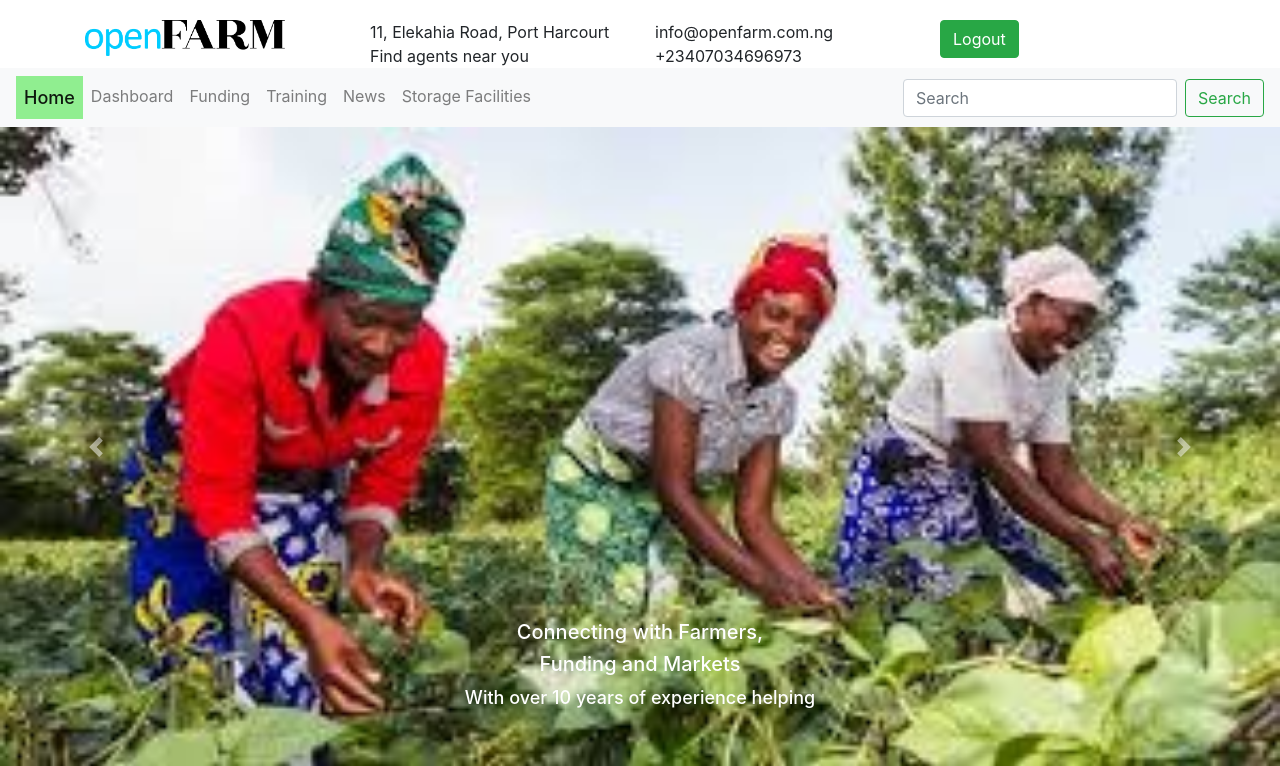
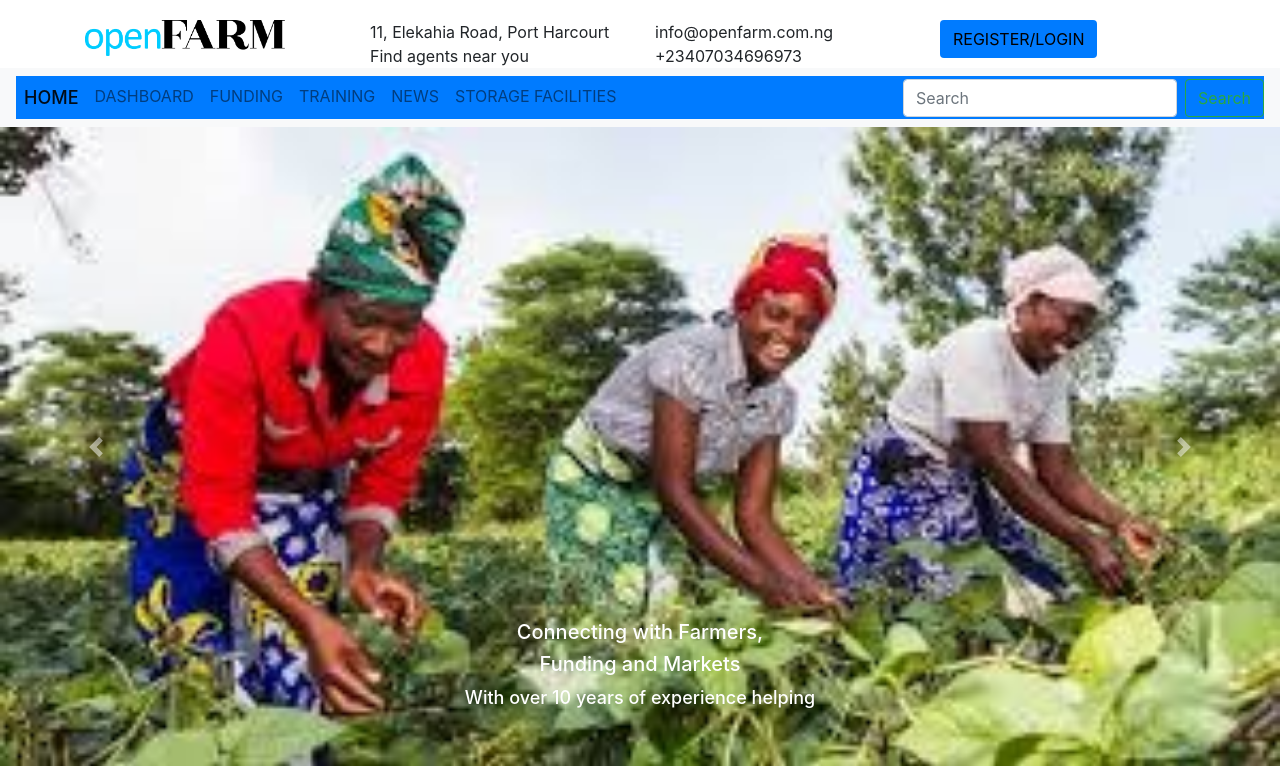
Before and after one commit to ozimos/openFarm, a PHP site: page / in a window 1280 px wide. Shown: the top 766 px of the page. Run offline with PHP 8.4, Linux system fonts and the light colour scheme.

Commit message:
nav styling

```diff
--- a/Agro-Vine/css/style.css
+++ b/Agro-Vine/css/style.css
@@ -20,7 +20,6 @@ body{
 }
 
 .active{
-    color: lightgreen;
     font-weight:500;
     font-size: 18px;
 }
@@ -32,6 +31,3 @@ body{
 #view1 li{
     display: inline;
 }
-.active a{
-    background: lightgreen;
-}
--- a/Agro-Vine/index.php
+++ b/Agro-Vine/index.php
@@ -23,7 +23,7 @@
         <br> +23407034696973
       </div>
       <div class="col-md-3">
-        <button class="btn btn-success">Logout</button>
+        <button class="btn bg-primary text-uppercase">Register/Login</button>
       </div>
     </div>
   </div>
@@ -34,8 +34,8 @@
       <span class="navbar-toggler-icon"></span>
     </button>
 
-    <div class="collapse navbar-collapse" id="navbarSupportedContent">
-      <ul class="navbar-nav mr-auto">
+    <div class="collapse navbar-collapse bg-primary" id="navbarSupportedContent">
+      <ul class="navbar-nav mr-auto text-uppercase">
         <li class="nav-item active">
           <a class="nav-link" href="#">Home
             <span class="sr-only">(current)</span>
```
